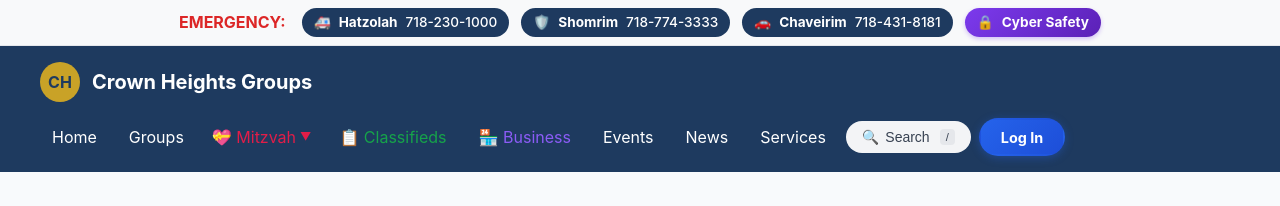
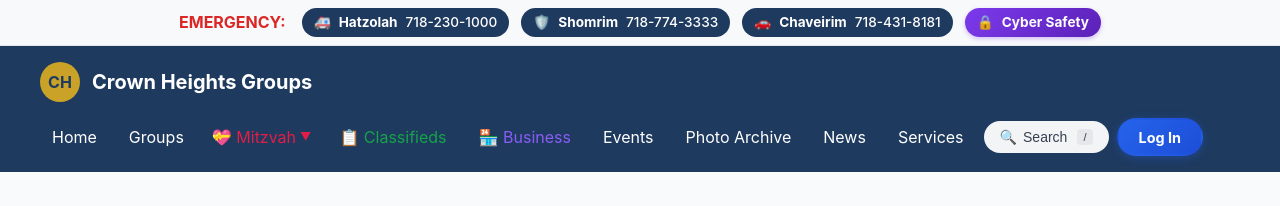
Before and after one commit to chevrutah247/crownheightsgroups, a Next.js app: page /torah-groups in a window 1280 px wide. Shown: the top 206 px of the page. Built offline with nearby package versions, Linux system fonts and the light colour scheme.

Commit message:
Rename shuls nav item to Photo Archive

```diff
--- a/components/Header.tsx
+++ b/components/Header.tsx
@@ -107,6 +107,7 @@ export default function Header({ user, onLogout }: HeaderProps) {
             <Link href="/classifieds" className="nav-link" style={{ color: '#16a34a' }}>📋 Classifieds</Link>
             <Link href="/business" className="nav-link" style={{ color: '#8b5cf6' }}>🏪 Business</Link>
             <Link href="/events" className="nav-link">Events</Link>
+            <Link href="/shuls" className="nav-link">Photo Archive</Link>
             <Link href="/news" className="nav-link">News</Link>
             <Link href="/services" className="nav-link">Services</Link>
 
```
